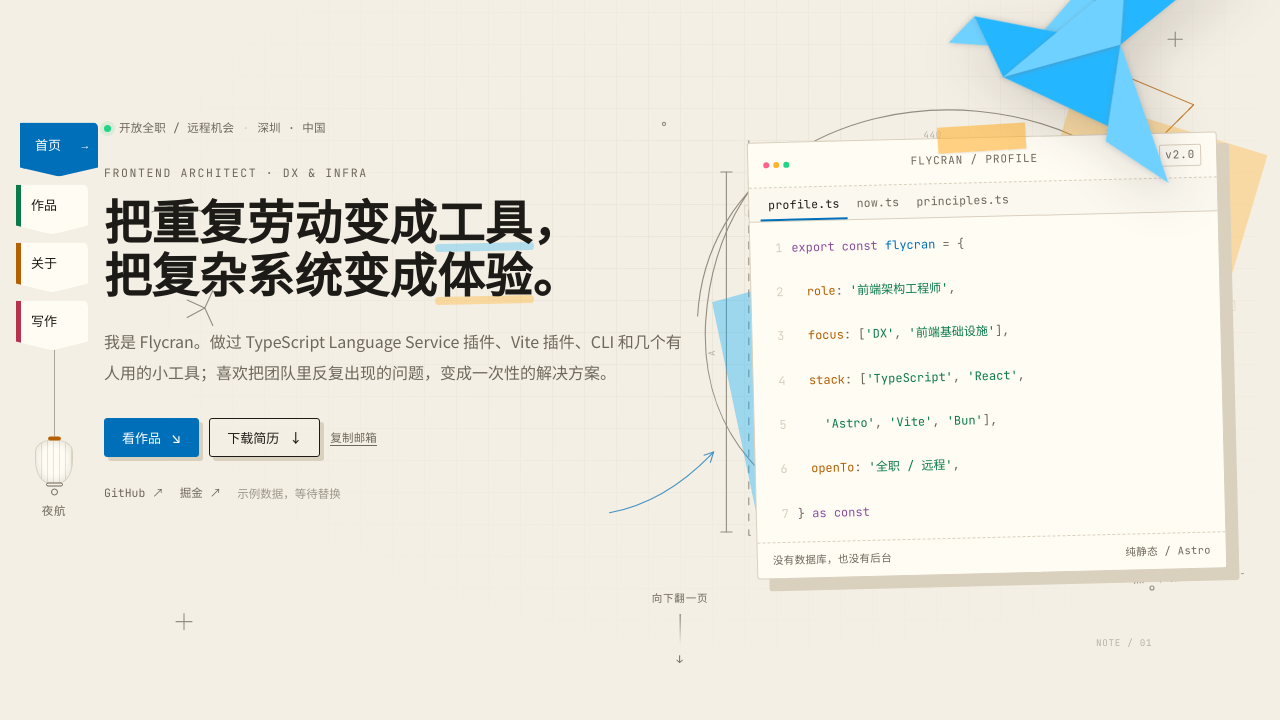
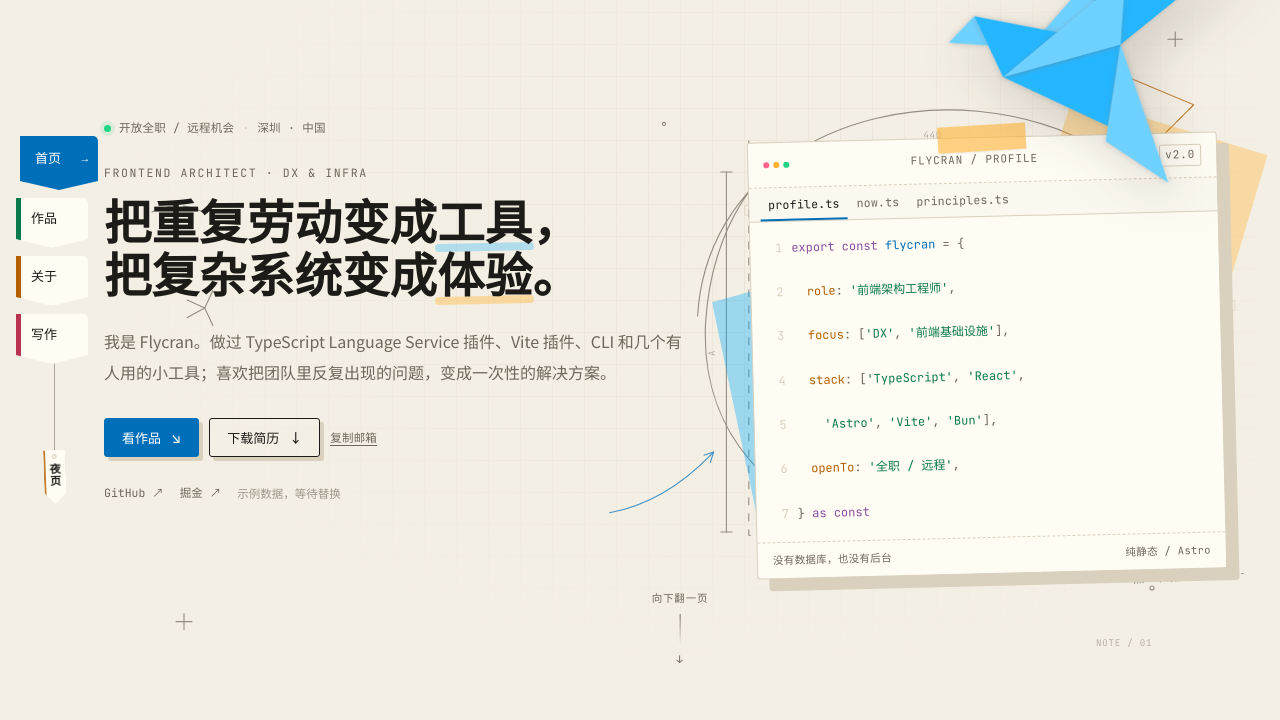
Before and after one commit to flycran/wings, an Astro site: page / in a window 1280 px wide. Shown: the part 80-800 px from the top of the page. Built offline with nearby package versions, Linux system fonts and the light colour scheme; Astro itself is replaced by a stand-in of ours.

Commit message:
feat: 主题切换改为夜页书签

```diff
--- a/src/components/ThemeBulb.tsx
+++ b/src/components/ThemeBookmark.tsx
@@ -1,9 +1,9 @@
 import { useRef } from 'react'
 import { motion } from 'motion/react'
 
-export default function ThemeBulb() {
+export default function ThemeBookmark() {
   const buttonRef = useRef<HTMLButtonElement>(null)
-  const lampRef = useRef<HTMLSpanElement>(null)
+  const tagRef = useRef<HTMLSpanElement>(null)
 
   const toggle = () => {
     const next = document.documentElement.dataset.theme === 'dark' ? 'light' : 'dark'
@@ -18,7 +18,7 @@ export default function ThemeBulb() {
       }
     }
 
-    const origin = lampRef.current ?? buttonRef.current
+    const origin = tagRef.current ?? buttonRef.current
     if (!document.startViewTransition || reduced || !origin) {
       apply()
       return
@@ -47,25 +47,19 @@ export default function ThemeBulb() {
   return (
     <motion.button
       ref={buttonRef}
-      className="p-bulb"
+      className="p-theme-hanger"
       type="button"
-      data-theme-bulb
-      aria-label="拉一下灯绳，切换深色模式"
+      data-theme-bookmark
+      aria-label="拉下夜页书签，切换深色模式"
       onClick={toggle}
       whileTap={{ y: 16 }}
       transition={{ type: 'spring', visualDuration: 0.15 }}
     >
-      <span className="p-bulb-cord" aria-hidden="true" />
-      <span ref={lampRef} className="p-bulb-lamp">
-        <span className="p-lantern" aria-hidden="true">
-          <span className="p-lantern-cap p-lantern-cap--top" />
-          <span className="p-lantern-shade">
-            <span className="p-lantern-glow" />
-          </span>
-          <span className="p-lantern-cap p-lantern-cap--bottom" />
-          <span className="p-lantern-ring" />
+      <span className="p-theme-cord" aria-hidden="true" />
+      <span ref={tagRef} className="p-theme-tag-wrap">
+        <span className="p-night-tag" aria-hidden="true">
+          <span className="p-night-tag-text">夜页</span>
         </span>
-        <span className="p-bulb-label">夜航</span>
       </span>
     </motion.button>
   )
--- a/src/pages/index.astro
+++ b/src/pages/index.astro
@@ -1,7 +1,7 @@
 ---
 import Layout from '../layouts/Layout.astro'
 import PaperCrane from '../components/Crane'
-import ThemeBulb from '../components/ThemeBulb'
+import ThemeBookmark from '../components/ThemeBookmark'
 import CodeTabs from '../components/CodeTabs.astro'
 import {
   profile,
@@ -54,7 +54,7 @@ const nav = [
           ))
         }
       </nav>
-      <ThemeBulb client:load />
+      <ThemeBookmark client:load />
     </aside>
 
     <nav class="p-mobilebar" aria-label="移动端导航">
--- a/src/styles/paper.css
+++ b/src/styles/paper.css
@@ -239,7 +239,7 @@ html[data-theme='dark'] .p-grain {
   transform: translateX(0);
 }
 
-.p-bulb {
+.p-theme-hanger {
   position: relative;
   z-index: 0;
   display: flex;
@@ -253,146 +253,92 @@ html[data-theme='dark'] .p-grain {
   color: var(--p-muted);
 }
 
-.p-bulb-cord {
+.p-theme-cord {
   width: 1px;
   height: 102px;
   background: var(--p-muted);
   opacity: 0.55;
 }
 
-.p-bulb-lamp {
+.p-theme-tag-wrap {
   display: flex;
   flex-direction: column;
   align-items: center;
 }
 
-.p-lantern {
+.p-night-tag {
   position: relative;
   display: flex;
-  width: 40px;
-  flex-direction: column;
-  align-items: center;
-}
-
-.p-lantern-cap {
-  position: relative;
-  z-index: 2;
-  width: 13px;
-  height: 4px;
-  border: 1px solid var(--p-orange);
-  border-radius: 2px;
+  width: 22px;
+  height: 54px;
+  align-items: flex-start;
+  justify-content: center;
+  padding-top: 13px;
+  background: var(--p-sheet);
+  clip-path: polygon(0 0, 100% 0, 100% calc(100% - 11px), 50% 100%, 0 calc(100% - 11px));
+  color: var(--p-ink);
+  filter: drop-shadow(2px 2px 0 var(--p-rule));
+  transform: rotate(-2deg);
+  transform-origin: top center;
+  transition:
+    transform 0.3s ease,
+    background-color 0.35s ease,
+    color 0.35s ease,
+    filter 0.35s ease;
+}
+
+.p-night-tag::before {
+  position: absolute;
+  top: 0;
+  bottom: 0;
+  left: 0;
+  width: 2px;
   background: var(--p-orange);
-}
-
-.p-lantern-cap--top {
-  margin-bottom: -1px;
-}
-
-.p-lantern-cap--bottom {
-  width: 17px;
-  margin-top: -1px;
-  border-color: var(--p-muted);
+  content: '';
+  opacity: 0.8;
+}
+
+.p-night-tag::after {
+  position: absolute;
+  top: 4px;
+  left: 50%;
+  width: 5px;
+  height: 5px;
+  border: 1px solid var(--p-rule);
+  border-radius: 50%;
   background: var(--p-paper);
-}
-
-.p-lantern-shade {
-  position: relative;
-  width: 38px;
-  height: 44px;
-  overflow: hidden;
-  border: 1px solid var(--p-rule);
-  border-radius: 46% 46% 38% 38% / 28% 28% 52% 52%;
-  background: var(--p-sheet);
-  box-shadow: inset 0 0 10px rgba(29, 27, 23, 0.06);
-  transition:
-    background-color 0.35s ease,
-    border-color 0.35s ease,
-    box-shadow 0.35s ease;
-}
-
-.p-lantern-shade::before {
-  position: absolute;
-  inset: 0;
-  background: repeating-linear-gradient(
-    90deg,
-    transparent 0 5px,
-    rgba(110, 103, 91, 0.17) 5px 6px
-  );
   content: '';
-}
-
-.p-lantern-shade::after {
-  position: absolute;
-  inset: 0;
-  border-radius: inherit;
-  box-shadow: inset 0 0 10px rgba(29, 27, 23, 0.08);
-  content: '';
-}
-
-.p-lantern-glow {
-  position: absolute;
-  top: 50%;
-  left: 50%;
-  width: 26px;
-  height: 26px;
-  border-radius: 50%;
-  background: radial-gradient(
-    circle,
-    rgba(255, 231, 166, 0.95),
-    rgba(255, 178, 47, 0.45) 55%,
-    transparent 72%
-  );
-  filter: blur(2px);
-  opacity: 0;
-  transform: translate(-50%, -50%);
-  transition: opacity 0.35s ease;
-}
-
-.p-lantern-ring {
-  width: 7px;
-  height: 7px;
-  margin-top: 2px;
-  border: 1px solid var(--p-muted);
-  border-radius: 50%;
-}
-
-.p-bulb-label {
-  margin-top: 6px;
-  font-family: var(--p-mono);
-  font-size: 11.5px;
-  letter-spacing: 0.06em;
-}
-
-.p-bulb:hover .p-lantern-shade {
-  border-color: #d39a2f;
-  background: #ffe8b0;
-  box-shadow:
-    0 0 20px rgba(255, 178, 47, 0.25),
-    inset 0 0 10px rgba(255, 178, 47, 0.18);
-}
-
-.p-bulb:hover .p-lantern-glow {
-  opacity: 0.7;
-}
-
-html[data-theme='dark'] .p-lantern-shade {
-  border-color: #d99a2b;
-  background: #f6c96e;
-  box-shadow:
-    0 0 24px rgba(255, 178, 47, 0.38),
-    inset 0 0 12px rgba(255, 255, 255, 0.28);
-}
-
-html[data-theme='dark'] .p-lantern-shade::before {
-  background: repeating-linear-gradient(
-    90deg,
-    transparent 0 5px,
-    rgba(180, 95, 0, 0.28) 5px 6px
-  );
-}
-
-html[data-theme='dark'] .p-lantern-glow {
+  transform: translateX(-50%);
+}
+
+.p-night-tag-text {
+  font-family: var(--p-serif);
+  font-size: 11px;
+  font-weight: 600;
+  letter-spacing: 0.12em;
+  line-height: 1;
+  text-orientation: upright;
+  writing-mode: vertical-rl;
+}
+
+.p-theme-hanger:hover .p-night-tag {
+  transform: rotate(1.5deg) translateY(2px);
+}
+
+html[data-theme='dark'] .p-night-tag {
+  background: #211e18;
+  color: #f2ede3;
+  filter: drop-shadow(2px 2px 0 #000);
+}
+
+html[data-theme='dark'] .p-night-tag::before {
+  background: var(--p-orange-bright);
   opacity: 1;
+}
+
+html[data-theme='dark'] .p-night-tag::after {
+  border-color: #4a4438;
+  background: #171512;
 }
 
 /* Mobile nav */
```
Also changed, not shown: README.md.
